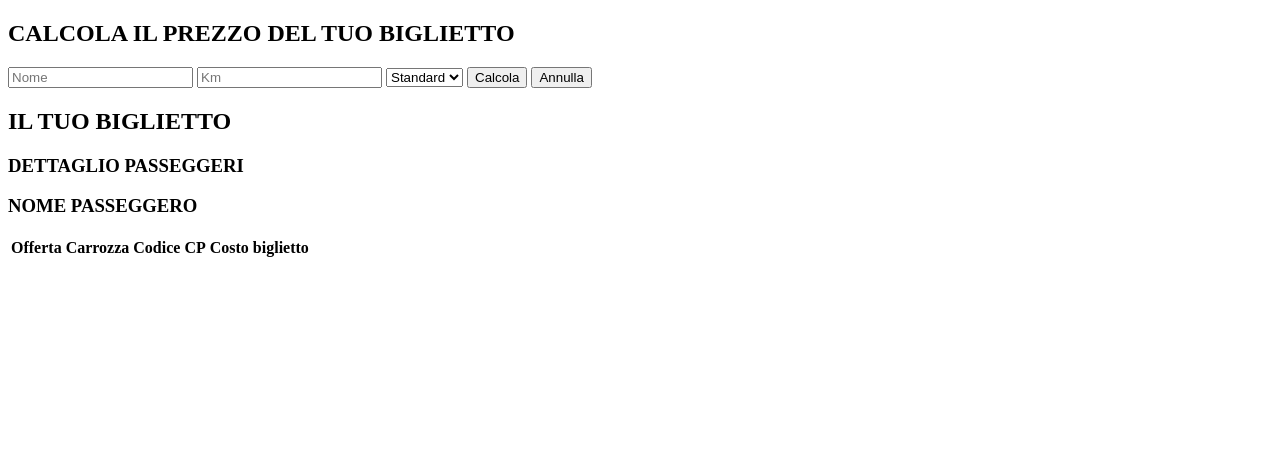
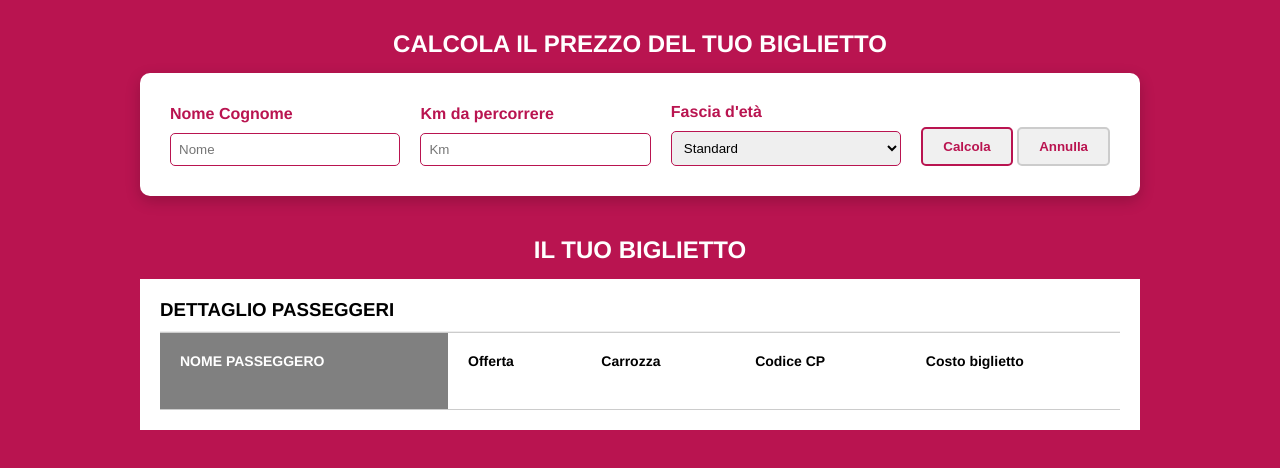
Before and after one commit to lucagrandieri/js-biglietto-treno-form, a plain HTML site: page index.html in a window 1280 px wide. Drawn offline with Linux system fonts and the light colour scheme.

Commit message:
aggiunto stile in css

```diff
--- a/index.html
+++ b/index.html
@@ -1,30 +1,57 @@
 <!DOCTYPE html>
-<html lang="en">
+<html lang="it">
+
 <head>
     <meta charset="UTF-8">
     <meta name="viewport" content="width=device-width, initial-scale=1.0">
-    <title>Document</title>
+    <link rel="stylesheet" href="./style.css">
+    <title>Prezzo del biglietto del treno</title>
 </head>
-<body>
-    <h2>CALCOLA IL PREZZO DEL TUO BIGLIETTO</h2>
-    <form>
+
+<body class="page-body">
+    <div class="main-title-container">
+        <h2 class="main-title">CALCOLA IL PREZZO DEL TUO BIGLIETTO</h2>
+    </div>
+
+    <div class="form-section">
+        <form class="ticket-form">
+            <div class="input-group">
+                <label>Nome Cognome</label>
                 <input id="userName" type="text" placeholder="Nome">
+            </div>
+            <div class="input-group">
+                <label>Km da percorrere</label>
                 <input id="km" type="text" placeholder="Km">
+            </div>
+            <div class="input-group">
+                <label>Fascia d'età</label>
                 <select name="eta" id="eta">
                     <option value="STANDARD">Standard</option>
                     <option value="UNDER18">U18</option>
                     <option value="OVER65">O65</option>
                 </select>
-        <button id="calcButton">Calcola</button>
-        <button id="deleteButton">Annulla</button>
+            </div>
+            <div class="button-group">
+                <button id="calcButton" type="button" class="btn btn-calc">Calcola</button>
+                <button id="deleteButton" type="button" class="btn btn-cancel">Annulla</button>
+            </div>
         </form>
-    <h2>IL TUO BIGLIETTO</h2>
-    <h3>DETTAGLIO PASSEGGERI</h2>
-    <div>
-        <h3>NOME PASSEGGERO</h2>
-        <p id="cardUserName"></p> <!-- Luca Grandieri -->
     </div>
-    <table>
+
+    <h2 class="section-title">IL TUO BIGLIETTO</h2>
+
+    <div class="ticket-container">
+        <h3 class="detail-title">DETTAGLIO PASSEGGERI</h3>
+
+        <div class="ticket-card">
+            <!-- Box Grigio a Sinistra -->
+            <div class="passenger-box">
+                <h4 class="passenger-label">NOME PASSEGGERO</h4>
+                <p id="cardUserName" class="passenger-name"></p>
+            </div>
+
+            <!-- Tabella a Destra -->
+            <table class="ticket-table">
                 <thead>
                     <tr>
                         <th>Offerta</th>
@@ -35,18 +62,15 @@
                 </thead>
                 <tbody>
                     <tr>
-      <td id="ticketType"></td> <!-- Biglietto Standard -->
-      <td id="carrozza"></td> <!-- 5 -->
-      <td id="codiceCp"></td> <!-- 92911 -->
-      <td id="finalPrice"></td> <!-- 2.10€ -->
+                        <td id="ticketType"></td>
+                        <td id="carrozza"></td>
+                        <td id="codiceCp"></td>
+                        <td id="finalPrice"></td>
                     </tr>
                 </tbody>
             </table>
-
-
-
-
-
+        </div>
+    </div>
 
     <script src="./script.js"></script>
 </body>
--- /dev/null
+++ b/style.css
@@ -0,0 +1,134 @@
+/* Milestone 3 */
+
+/* Reset e Base */
+* {
+    box-sizing: border-box;
+    margin: 0;
+    padding: 0;
+}
+
+body.page-body {
+    font-family: 'Helvetica Neue', Arial, sans-serif;
+    background-color: #b91450; /* Sfondo fucsia */
+    color: white;
+    display: flex;
+    flex-direction: column;
+    align-items: center;
+    padding: 30px;
+}
+
+/* Titoli */
+.main-title, .section-title {
+    margin-bottom: 15px;
+    text-align: center;
+}
+
+/* Sezione Form superiore */
+.form-section {
+    background-color: white;
+    border-radius: 10px;
+    padding: 30px;
+    width: 90%;
+    max-width: 1000px;
+    margin-bottom: 40px;
+    box-shadow: 0 5px 15px rgba(0,0,0,0.2);
+}
+
+.ticket-form {
+    display: flex;
+    justify-content: space-between;
+    align-items: flex-end;
+    flex-wrap: wrap;
+    gap: 20px;
+}
+
+.input-group {
+    display: flex;
+    flex-direction: column;
+    color: #b91450; /* Testo label fucsia */
+    font-weight: bold;
+    flex: 1;
+}
+
+.input-group input, .input-group select {
+    margin-top: 10px;
+    padding: 8px;
+    border: 1px solid #b91450;
+    border-radius: 5px;
+}
+
+/* Bottoni */
+.btn {
+    padding: 10px 20px;
+    border-radius: 5px;
+    border: 2px solid #ccc;
+    background: #f0f0f0;
+    cursor: pointer;
+    font-weight: bold;
+    color: #b91450;
+}
+
+.btn-calc {
+    border-color: #b91450;
+}
+
+/* --- Container Biglietto --- */
+.ticket-container {
+    background-color: white;
+    color: black;
+    width: 90%;
+    max-width: 1000px;
+    padding: 20px;
+}
+
+.detail-title {
+    border-bottom: 1px solid #eee;
+    padding-bottom: 10px;
+    margin-bottom: 0;
+}
+
+/* Allineamento Flex: Nome a sinistra, Tabella a destra */
+.ticket-card {
+    display: flex;
+    border-top: 1px solid #ccc;
+    border-bottom: 1px solid #ccc;
+}
+
+/* Quadrato Grigio (Sinistra) */
+.passenger-box {
+    background-color: #808080;
+    color: white;
+    width: 30%;
+    padding: 20px;
+    display: flex;
+    flex-direction: column;
+    justify-content: space-between;
+}
+
+.passenger-label {
+    font-size: 14px;
+    font-weight: bold;
+}
+
+.passenger-name {
+    font-size: 18px;
+    font-weight: bold;
+}
+
+/* Tabella (Destra) */
+.ticket-table {
+    width: 70%;
+    border-collapse: collapse;
+    margin: 10px 0;
+}
+
+.ticket-table th {
+    text-align: left;
+    padding: 10px 20px;
+    font-size: 14px;
+}
+
+.ticket-table td {
+    padding: 10px 20px;
+    font-weight: bold;
+}
```
Lines whose indentation alone changed are shown as unchanged.
